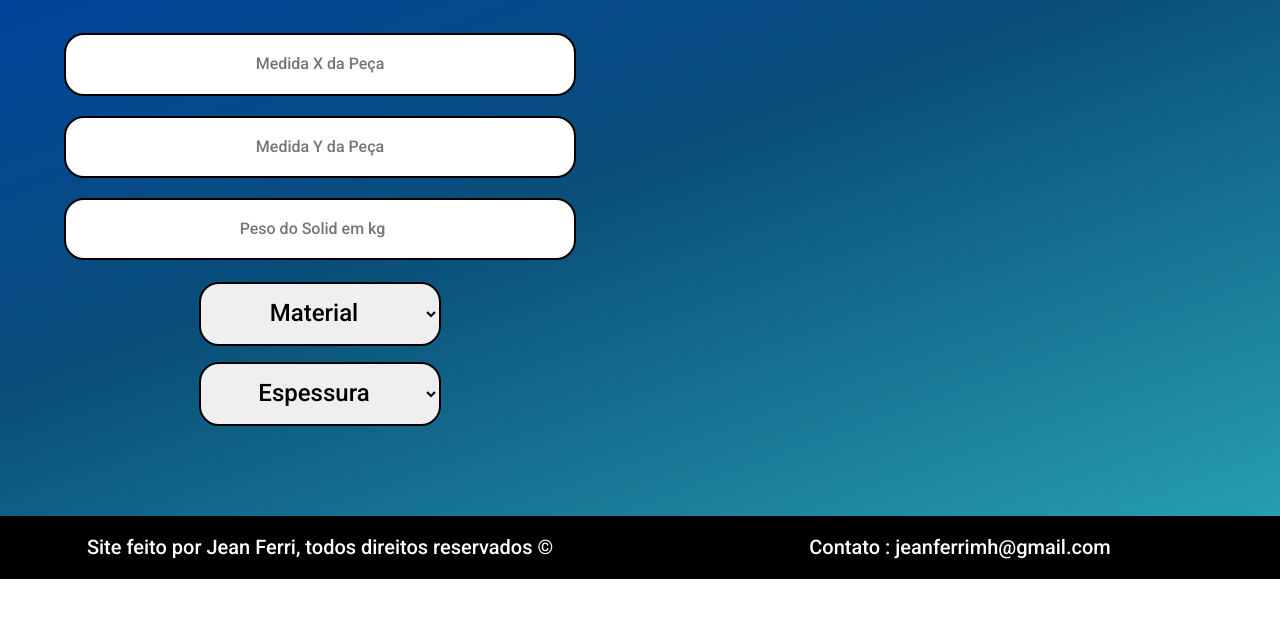
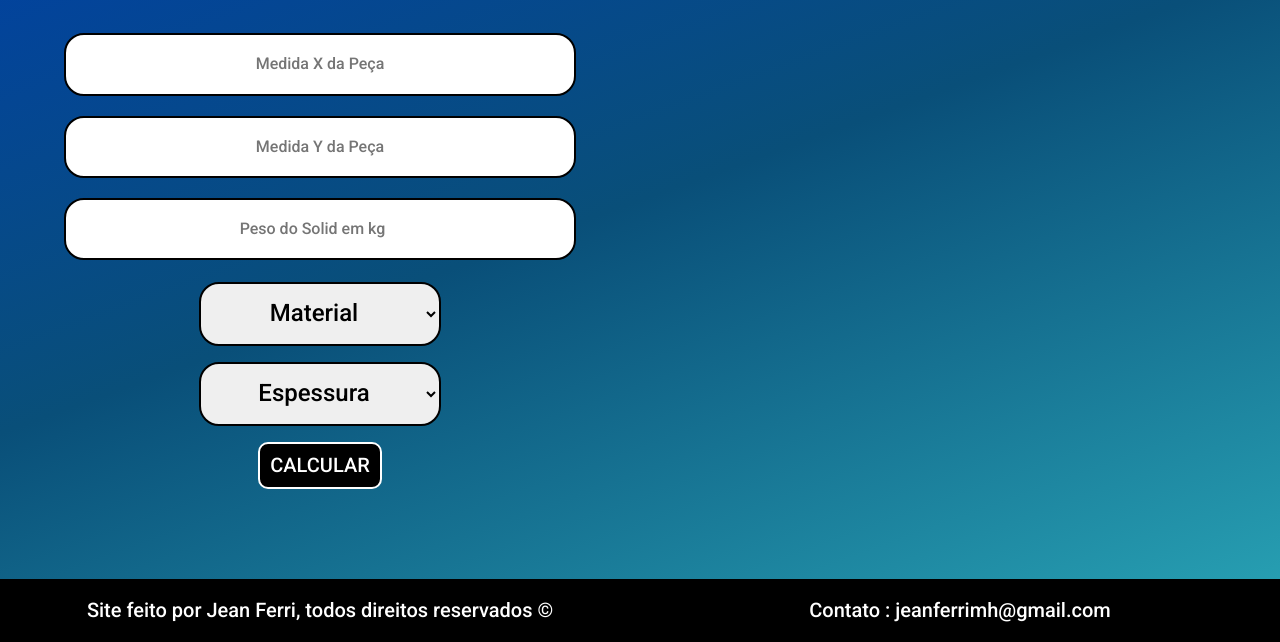
Before and after one commit to JnFerri/Aproveitamento-de-Chapas-de-a-o, a plain HTML site: page index.html in a window 1280 px wide. Shown: the part 254-896 px from the top of the page. Before the commit the page ends 833 px from the top, so only its background shows below. Drawn offline with Linux system fonts and the light colour scheme.

Commit message:
29/04/2022

```diff
--- a/assets/css/formulario.css
+++ b/assets/css/formulario.css
@@ -56,3 +56,16 @@
     border: 2px solid black;
     margin-top: 1rem;
 }
+
+.formulario__botao{
+    font-family: 'Roboto', sans-serif;
+    padding: 10px 10px;
+    font-size: 20px;
+    border-radius: 10px;
+    border: white solid 2px;
+    text-decoration: none;
+    margin-top: 1rem ;
+    text-transform: uppercase;
+    color: white;
+    background-color: black;
+}
--- /dev/null
+++ b/assets/js/Peca.js
@@ -0,0 +1,6 @@
+
+export class Peca{
+      medidax = '90'
+}
+
+console.log('ola mundo')
--- a/assets/js/index.js
+++ b/assets/js/index.js
@@ -1,3 +1,8 @@
+import { Peca } from ""
+
 var calcDivisaoPeca1 = ( medidaXchapa, medidaXpeca ) => medidaXchapa / medidaXpeca
 
 var calcDivisaoPeca2 = ( medidaYchapa, medidaYpeca ) => medidaYchapa / medidaYpeca
+
+
+console.log(Peca)
--- a/index.html
+++ b/index.html
@@ -42,6 +42,7 @@
                     <select name="espessura" id="espessura" class="seletor">
                         <option value="">Espessura</option>
                     </select>
+                    <input type="button" value="Calcular" class="formulario__botao">
             </fieldset>
 
         </form>
@@ -56,5 +57,6 @@
     <script src="assets/js/header.js"></script>
     <script src="assets/js/footer.js"></script>
     <script src="assets/js/seletorMateriaEspessura.js"></script>
+    <script type="module" src="assets/js/Peca.mjs"></script>
 </body>
 </html>
```
Also changed, not shown: assets/js/package.json (added, +20 -0 lines), assets/js/Chapa.js (added), 1 other file.
